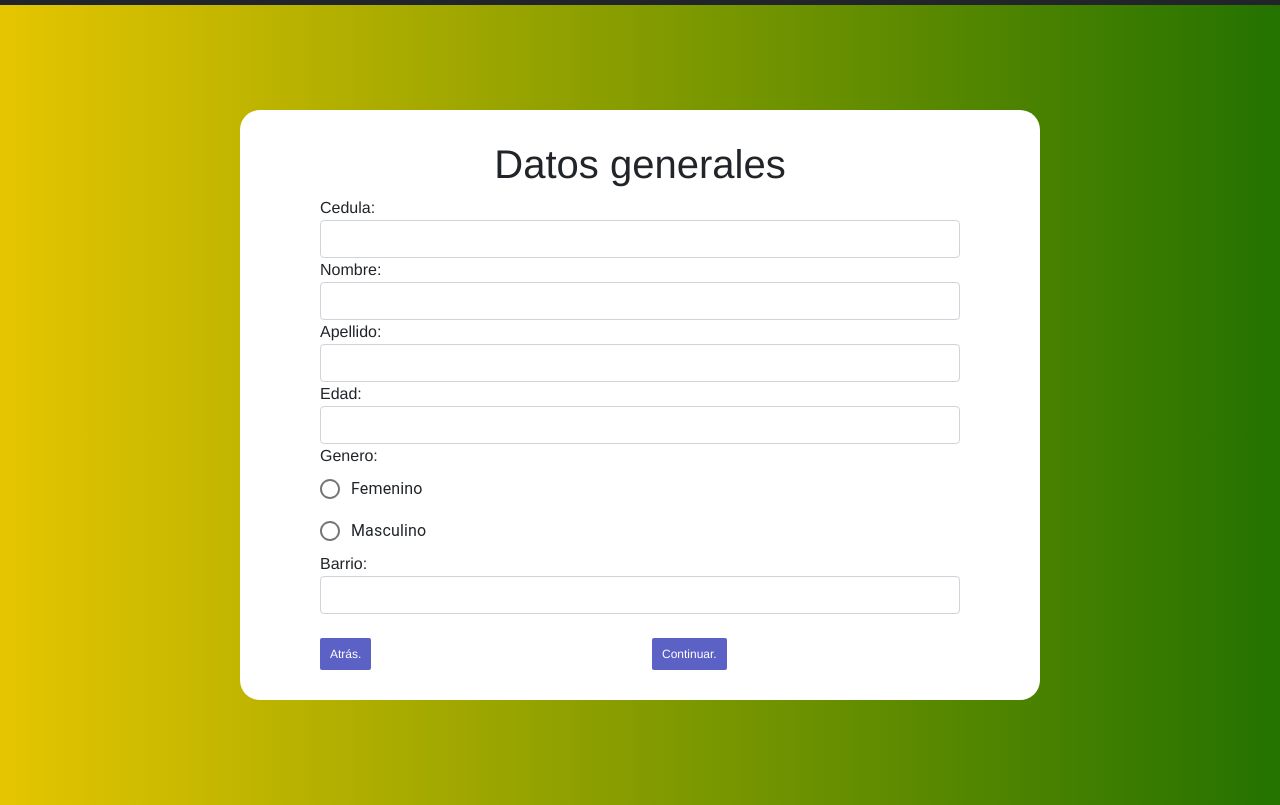
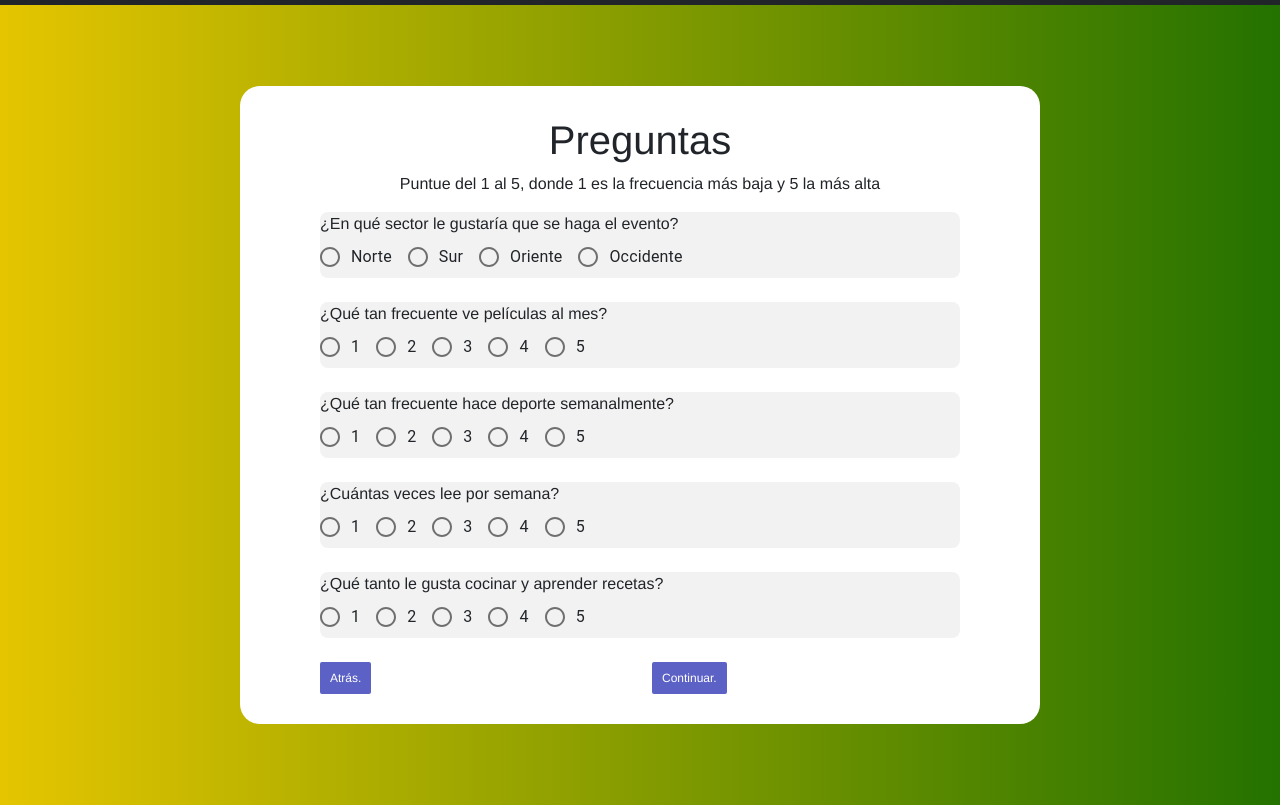
Before and after one commit to JuanCamilo-R/ProyectoBD, a React app in the folder cliente/: page /form in a window 1280 px wide. Both pictures are taken after a click on the button "Continuar.". Shown: the part 71-876 px from the top of the page. Built offline with nearby package versions, Linux system fonts and the light colour scheme.

Commit message:
Segunda parte hecha

```diff
--- a/cliente/src/components/Forms.js
+++ b/cliente/src/components/Forms.js
@@ -12,6 +12,16 @@ class Forms extends React.Component {
         genero: '',
         comuna: '',
         barrio: '',
+        sector: '',
+        peliculasFrecuencia: '',
+        deporteFrecuencia: '',
+        leerFrecuencia: '',
+        cocinarFrecuencia: '',
+        eventosFrecuencia: '',
+        conciertoFrecuencia: '',
+        color: '',
+        mesPreferencia: '',
+        ocupacion: ''
     };
 
     nextStep = () => {
@@ -33,16 +43,22 @@ class Forms extends React.Component {
     render() {
 
         const { step } = this.state;
-        const { cedula, nombre, apellido, edad, genero, comuna, barrio} = this.state;
-        const values = { cedula, nombre, apellido, edad, genero, comuna, barrio};
+        const { cedula, nombre, apellido, edad, genero, comuna, barrio, sector, peliculasFrecuencia,
+            deporteFrecuencia, leerFrecuencia, cocinarFrecuencia, eventosFrecuencia, conciertoFrecuencia,
+            color, mesPreferencia, ocupacion } = this.state;
+        const values = {
+            cedula, nombre, apellido, edad, genero, comuna, barrio,sector, peliculasFrecuencia,
+            deporteFrecuencia, leerFrecuencia, cocinarFrecuencia, eventosFrecuencia, conciertoFrecuencia,
+            color, mesPreferencia, ocupacion
+        };
         switch (step) {
             case 1:
                 return (
-                        <FirstPart nextStep={this.nextStep} inputChange={this.inputChange} values={values} />
+                    <FirstPart nextStep={this.nextStep} inputChange={this.inputChange} values={values} />
                 );
             case 2:
-                return(
-                    <SecondPart nextStep = {this.nextStep} prevStep = {this.prevStep} inputChange = {this.inputChange} values = {values}/>
+                return (
+                    <SecondPart nextStep={this.nextStep} prevStep={this.prevStep} inputChange={this.inputChange} values={values} />
                 );
         }
     }
--- a/cliente/src/components/SecondPart.js
+++ b/cliente/src/components/SecondPart.js
@@ -20,47 +20,76 @@ export class SecondPart extends Component {
         const { values, inputChange } = this.props;
         return (
             <div className="form-container">
-                <h1 className="h1">Datos generales</h1>
-                <div className="form-group">
-                    <label htmlFor="cedula">
-                        Cedula:
-                    </label>
-                    <input type="text" className="form-control" name="cedula" onChange={inputChange('nombre')} value={values.cedula} />
+                <div>
+                <h1 className="h1">Preguntas</h1>
+                <p className = "remainder"> Puntue del 1 al 5, donde 1 es la frecuencia más baja y 5 la más alta </p>
                 </div>
-                <div className="form-group">
-                    <label htmlFor="nombre">
-                        Nombre:
-                    </label>
-                    <input type="text" className="form-control" name="nombre" onChange={inputChange('nombre')} value={values.nombre} />
-                </div>
-                <div className="form-group">
-                    <label htmlFor="apellido">
-                        Apellido:
-                    </label>
-                    <input type="text" className="form-control" name="apellido" onChange={inputChange('apellido')} value={values.apellido} />
-                </div>
-                <div className="form-group">
-                    <label htmlFor="edad">
-                        Edad:
-                    </label>
-                    <input type="text" className="form-control" name="edad" onChange={inputChange('edad')} value={values.edad} />
-                </div>
-                <div className="form-group">
-                    <label htmlFor="genero">
-                        Genero:
+                <div className="form-group form-design">
+                    <label htmlFor="sector">
+                        ¿En qué sector le gustaría que se haga el evento?
                     </label>
                     <div className="radio">
-                        <RadioGroup aria-label="gender" name="gender1" value={values.genero} onChange={inputChange('genero')}>
-                            <FormControlLabel value="Femenino" control={<Radio />} label="Femenino" />
-                            <FormControlLabel value="Masculino" control={<Radio />} label="Masculino" />
+                        <RadioGroup row arial-label="sector" name="sector" value={values.sector} onChange={inputChange('sector')}>
+                            <FormControlLabel  value="Norte" control={<Radio />} label="Norte" />
+                            <FormControlLabel  value="Sur" control={<Radio />} label="Sur" />
+                            <FormControlLabel  value="Oriente" control={<Radio />} label="Oriente" />
+                            <FormControlLabel  value="Occidente" control={<Radio />} label="Occidente" />
                         </RadioGroup>
                     </div>
                 </div>
-                <div className="form-group">
-                    <label htmlFor="barrio">
-                        Barrio:
+                <br/>
+                <div className="form-group form-design">
+                    <label htmlFor="peliculasFrecuencia">
+                        ¿Qué tan frecuente ve películas al mes?
                     </label>
-                    <input type="text" className="form-control" name="barrio" onChange={inputChange('barrio')} value={values.barrio} />
+                    <div className="radio">
+                        <RadioGroup row arial-label="peliculasFrecuencia" name="peliculasFrecuencia" value={values.peliculasFrecuencia} onChange={inputChange('peliculasFrecuencia')}>
+                            <FormControlLabel type="number" value="1" control={<Radio />} label="1" />
+                            <FormControlLabel type="number" value="2" control={<Radio />} label="2" />
+                            <FormControlLabel type="number" value="3" control={<Radio />} label="3" />
+                            <FormControlLabel type="number" value="4" control={<Radio />} label="4" />
+                            <FormControlLabel type="number" value="5" control={<Radio />} label="5" />
+                        </RadioGroup>
+                    </div>
+                </div>
+                <br/>
+                <div className="form-group form-design">
+                    <label htmlFor="deporteFrecuencia">
+                        ¿Qué tan frecuente hace deporte semanalmente?
+                    </label>
+                    <RadioGroup row arial-label="deporteFrecuencia" name="deporteFrecuencia" value={values.deporteFrecuencia} onChange={inputChange('deporteFrecuencia')}>
+                        <FormControlLabel type="number" value="1" control={<Radio />} label="1" />
+                        <FormControlLabel type="number" value="2" control={<Radio />} label="2" />
+                        <FormControlLabel type="number" value="3" control={<Radio />} label="3" />
+                        <FormControlLabel type="number" value="4" control={<Radio />} label="4" />
+                        <FormControlLabel type="number" value="5" control={<Radio />} label="5" />
+                    </RadioGroup>
+                </div>
+                <br/>
+                <div className="form-group form-design">
+                    <label htmlFor="leerFrecuencia">
+                        ¿Cuántas veces lee por semana?
+                    </label>
+                    <RadioGroup row arial-label="leerFrecuencia" name="leerFrecuencia" value={values.leerFrecuencia} onChange={inputChange('leerFrecuencia')}>
+                        <FormControlLabel type="number" value="1" control={<Radio />} label="1" />
+                        <FormControlLabel type="number" value="2" control={<Radio />} label="2" />
+                        <FormControlLabel type="number" value="3" control={<Radio />} label="3" />
+                        <FormControlLabel type="number" value="4" control={<Radio />} label="4" />
+                        <FormControlLabel type="number" value="5" control={<Radio />} label="5" />
+                    </RadioGroup>
+                </div>
+                <br/>
+                <div className="form-group form-design">
+                    <label htmlFor="cocinarFrecuencia">
+                        ¿Qué tanto le gusta cocinar y aprender recetas?
+                    </label>
+                    <RadioGroup row arial-label="cocinarFrecuencia" name="cocinarFrecuencia" value={values.cocinarFrecuencia} onChange={inputChange('cocinarFrecuencia')}>
+                        <FormControlLabel type="number" value="1" control={<Radio />} label="1" />
+                        <FormControlLabel type="number" value="2" control={<Radio />} label="2" />
+                        <FormControlLabel type="number" value="3" control={<Radio />} label="3" />
+                        <FormControlLabel type="number" value="4" control={<Radio />} label="4" />
+                        <FormControlLabel type="number" value="5" control={<Radio />} label="5" />
+                    </RadioGroup>
                 </div>
                 <br />
                 <div className="row">
--- a/cliente/src/components/styles/Badge.css
+++ b/cliente/src/components/styles/Badge.css
@@ -20,6 +20,15 @@
     */
 }
 
+.remainder{
+    text-align: center;
+}
+
+.form-design{
+    border-radius: 8px;
+    background-color: #f3f2f2;
+}
+
 .form-container{
     background: #fff;
     border-radius: 20px;
@@ -40,8 +49,8 @@
   border: 3px solid rgb(0, 0, 0);
   border-radius: 12px;
   padding: 10px;
-    border: 1px solid #a9a8c2;
-    background: rgb(249, 255, 197);
+  border: 1px solid #a9a8c2;
+  background: rgb(249, 255, 197);
 
     overflow-x: scroll;
   /* Control de la altura con base en el texto del div*/
```
